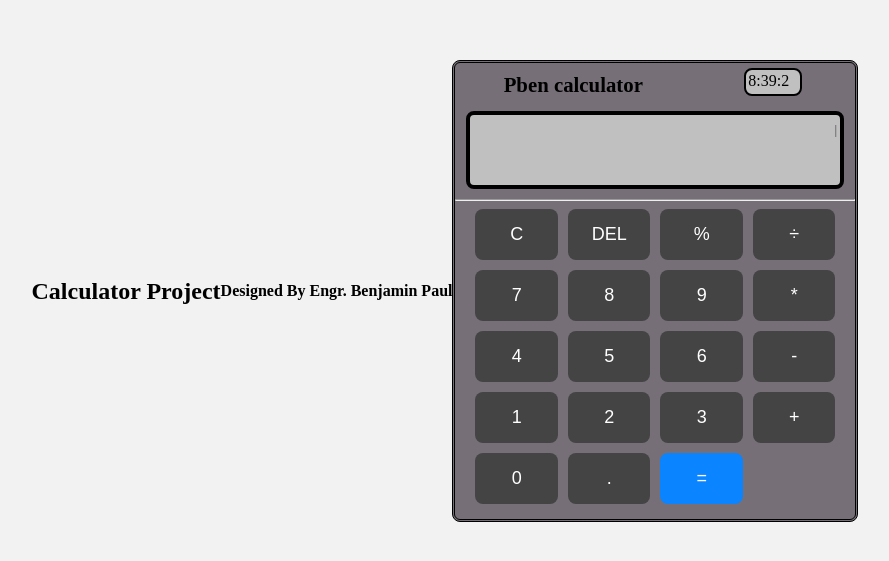
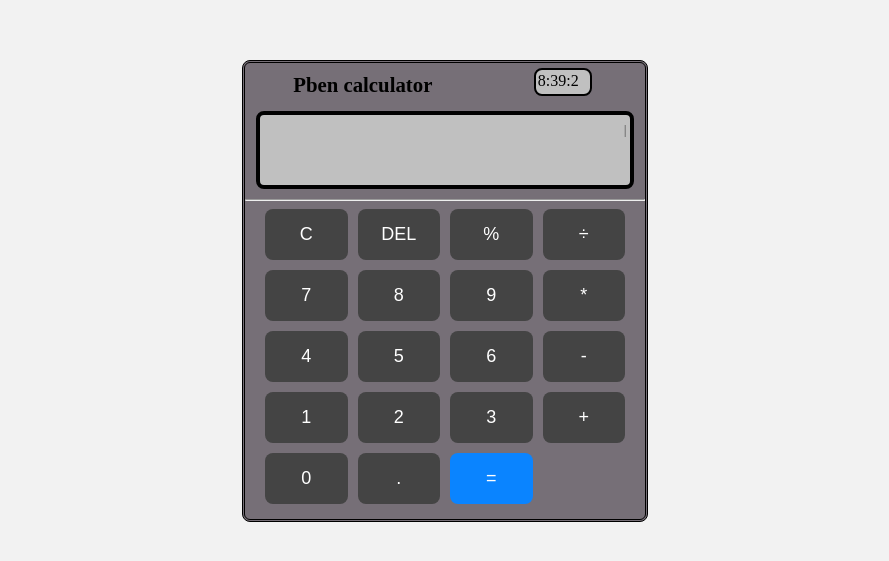
Before and after one commit to Engineer-paul/Calculator, a plain HTML site: page index.html in a window 1280 px wide. Shown: the part 117-678 px from the top of the page, without its empty margins (195-1084 px from the left). Drawn offline with Linux system fonts and the light colour scheme.

Commit message:
Update index.html

```diff
--- a/index.html
+++ b/index.html
@@ -8,8 +8,6 @@
     <script src="Script.js"></script>
   </head>
   <body>
-    <h2>Calculator Project</h2>
-    <h4>Designed By Engr. Benjamin Paul</h4>
     <!-- code for calcukator body-->
     <div class="calculatorBody">
       <div class="topBox">
```
